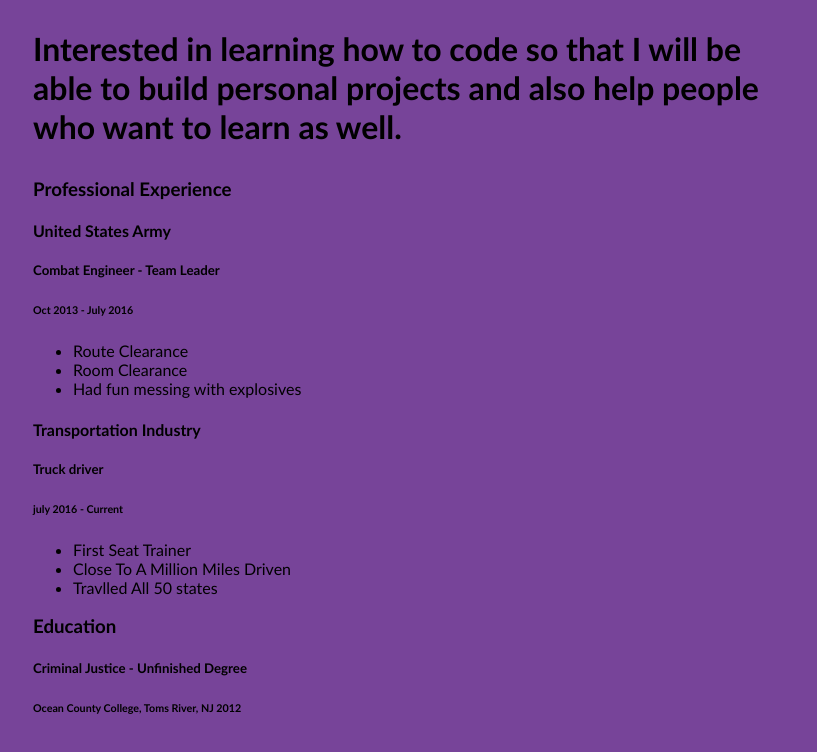
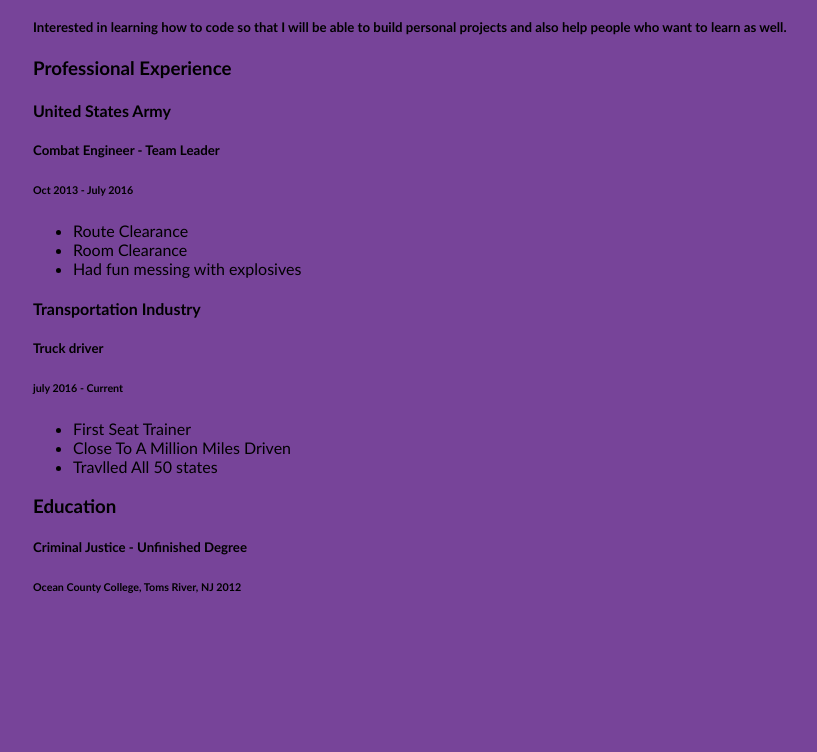
Before and after one commit to Luc1941/Luc1941.github.io, a plain HTML site: page index.html in a window 1280 px wide. Shown: the part 170-922 px from the top of the page, without its empty margins (223-1040 px from the left). After the commit the page ends 891 px from the top, so only its background shows below. Drawn offline with Linux system fonts and the light colour scheme.

Commit message:
Update index.html

```diff
--- a/index.html
+++ b/index.html
@@ -10,9 +10,10 @@
 <body>
     <div>
       <h1>Frank Aduodame<h1/>
-      <p>Interested in learning how to code so that I will be able to build personal projects and also help people who want to learn as well.
+      <h5>
+         <p>Interested in learning how to code so that I will be able to build personal projects and also help people who want to learn as well.</P>
+      </h5>
     </div>
-
     <div class="experience-header">
       <h3>Professional Experience</h3>
     </div>
```
